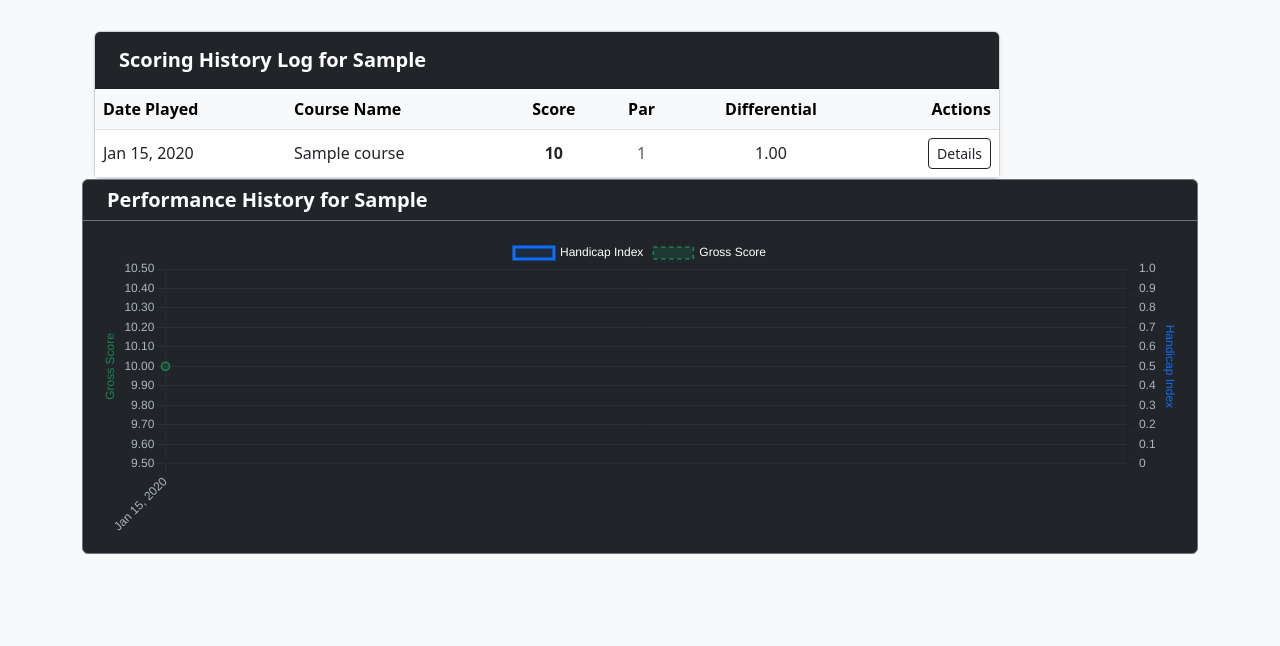
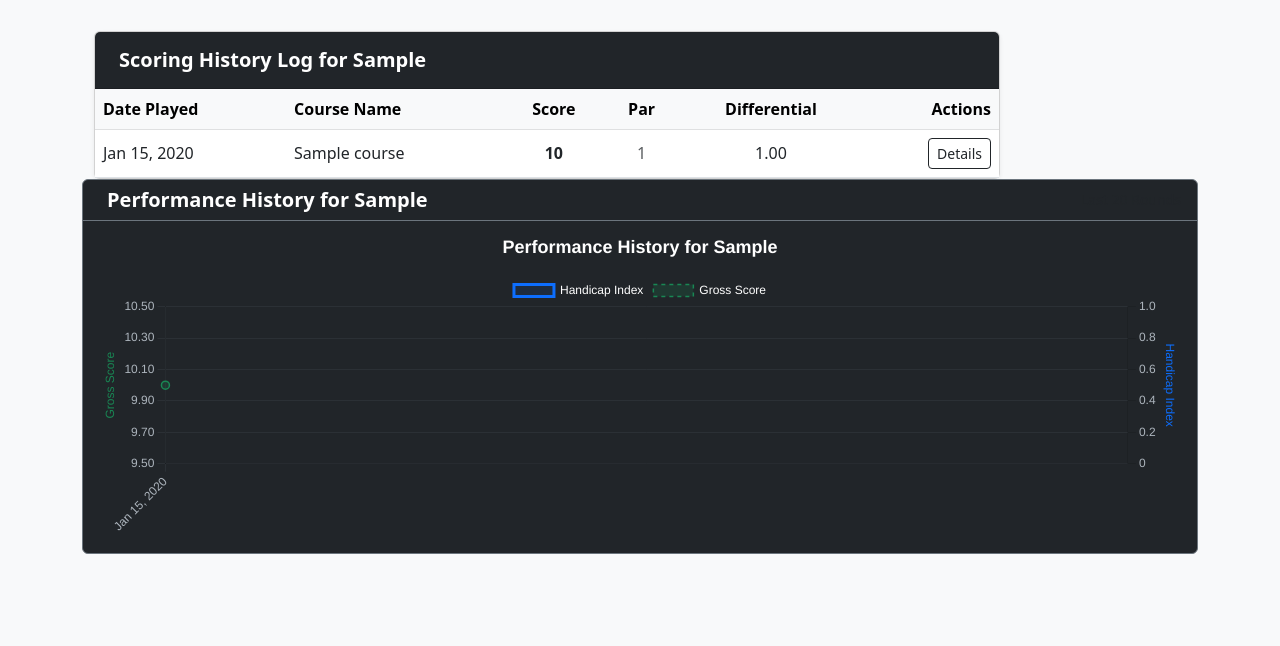
Before and after one commit to vinnymurphy/golf, a Django app: a page that uses scoring/templates/scoring/player_profile.html in a window 1280 px wide. Shown: the part 488-1134 px from the top of the page. Run offline with Django 5.2, Linux system fonts and the light colour scheme; tables that the repository leaves empty hold one stand-in row (values such as "Sample post"); some libraries are stand-ins or nearby versions.

Commit message:
feat(scoring): add personalized title to performance history chart on player profile
- Inject a `title` plugin configuration into the Chart.js options on
  the player profile template
- Render the title dynamically using the player's first name (falling
  back to their username) via Django template filters
- Apply custom styling (white color, bold 18px font, and bottom
  padding) to ensure it aligns with the existing dark theme UI

```diff
--- a/scoring/templates/scoring/player_profile.html
+++ b/scoring/templates/scoring/player_profile.html
@@ -189,6 +189,13 @@
                 }
             },
             plugins: {
+                title: {
+                    display: true,
+                    text: 'Performance History for {{ player.first_name|default:player.username|capfirst|escapejs }}',
+                    color: '#fff',
+                    font: { size: 18, weight: 'bold' },
+                    padding: { bottom: 16 }
+                },
                 legend: {
                     labels: { color: '#fff' }
                 }
```
